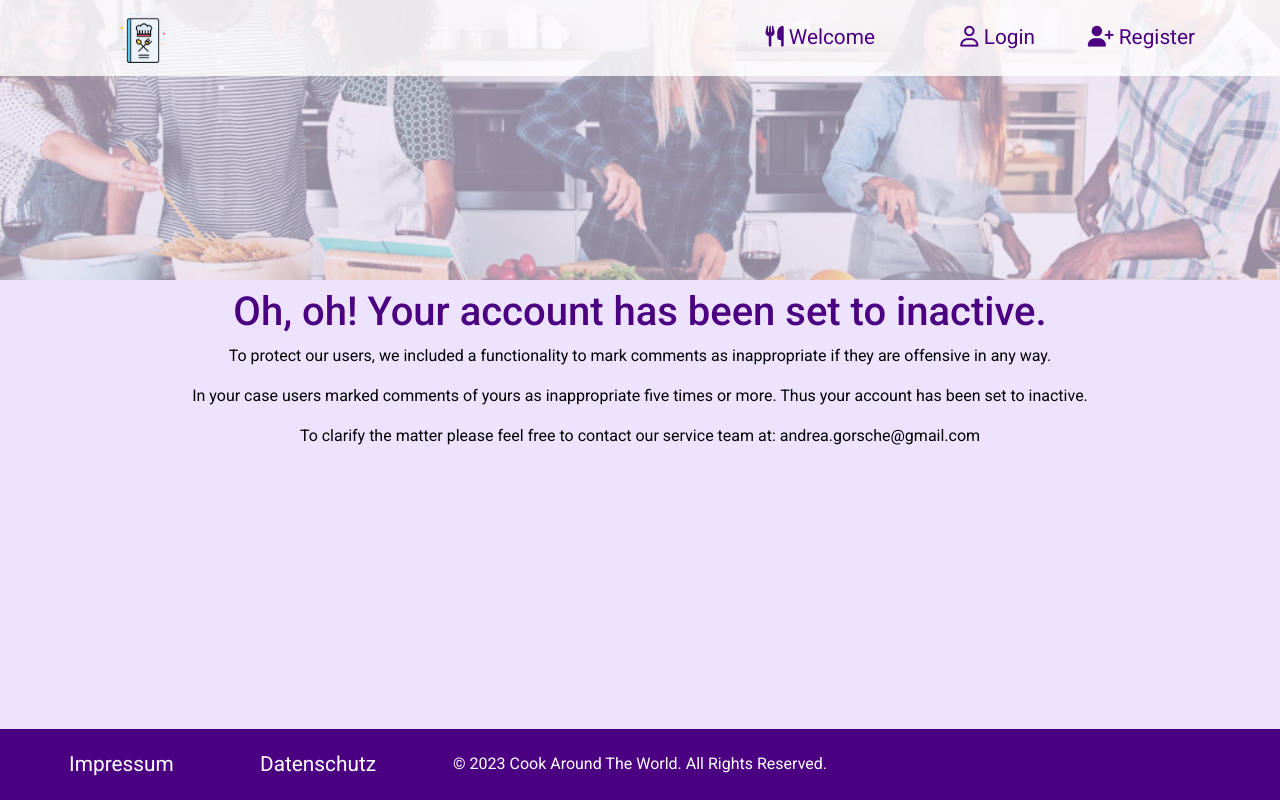
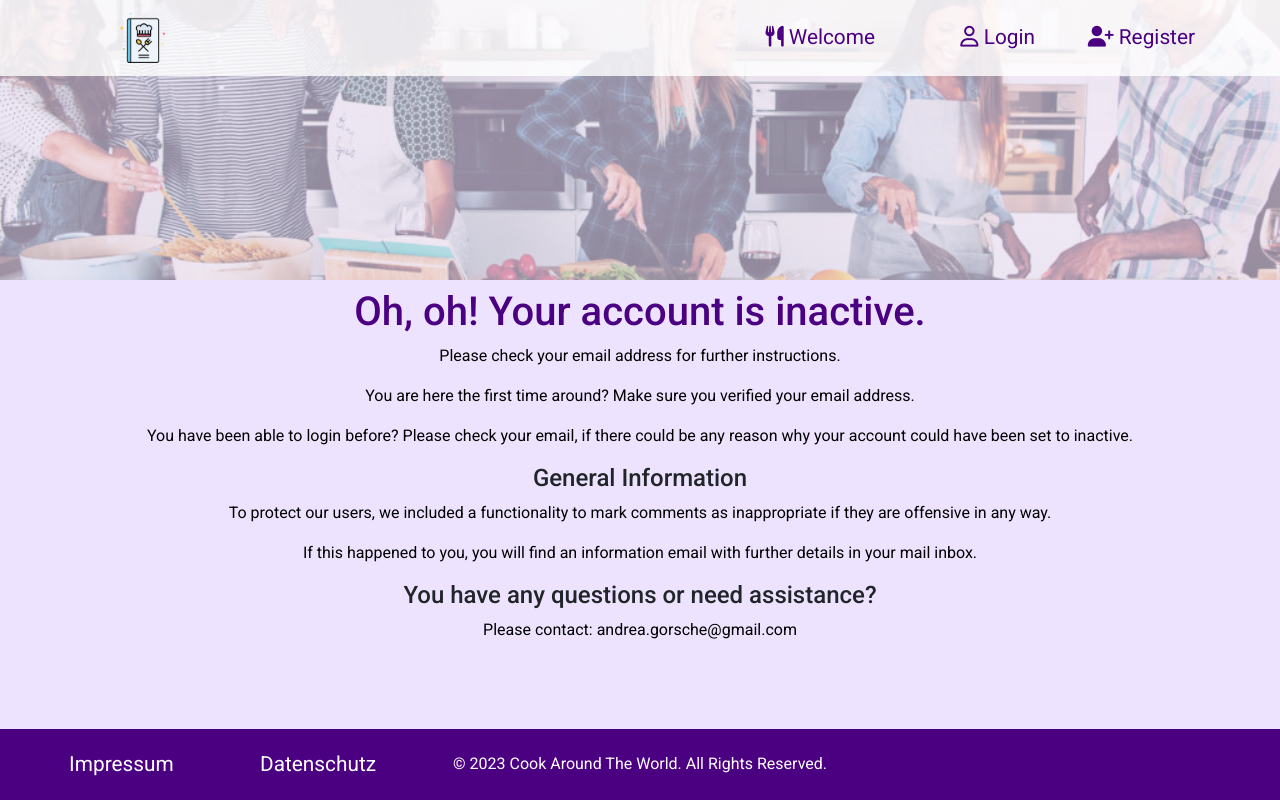
Before and after one commit to andreagorsche/cookaroundtheworld, a React (Create React App) app: page /inactive-account in a window 1280 px wide. Built offline with nearby package versions, Linux system fonts and the light colour scheme; no server answers.

Commit message:
Manage the case of inactive account with personalized message to the user

```diff
--- a/src/pages/auth/InactiveAccount.js
+++ b/src/pages/auth/InactiveAccount.js
@@ -5,12 +5,21 @@ import Header from "../../components/Header";
 const InactiveAccount = () => {
   return (
       <div>
-      <Header imageUrl={JoinHeader} />
-      <h1>Oh, oh! Your account has been set to inactive.</h1>
-      <p>To protect our users, we included a functionality to mark comments as inappropriate if they are offensive in any way.</p>
-      <p>In your case users marked comments of yours as inappropriate five times or more. Thus your account has been set to inactive.</p>
-      <p>To clarify the matter please feel free to contact our service team at: andrea.gorsche@gmail.com</p>
-            </div>
+        <Header imageUrl={JoinHeader} />
+        <h1>Oh, oh! Your account is inactive.</h1>
+        <p>Please check your email address for further instructions.</p>
+
+        <p>You are here the first time around? Make sure you verified your email address.</p>
+
+        <p>You have been able to login before? Please check your email, if there could be any reason why your account could have been set to inactive.</p>
+
+        <h4 style={{ textAlign: "center" }}>General Information</h4>
+        <p>To protect our users, we included a functionality to mark comments as inappropriate if they are offensive in any way.</p>
+        <p>If this happened to you, you will find an information email with further details in your mail inbox.</p>
+
+        <h4 style={{ textAlign: "center" }}>You have any questions or need assistance?</h4>
+        <p>Please contact: andrea.gorsche@gmail.com </p>
+      </div>
   );
 };
 
--- a/src/pages/auth/LoginForm.js
+++ b/src/pages/auth/LoginForm.js
@@ -60,16 +60,12 @@ function LoginForm() {
 
         // Proceed with redirecting the user to the home page
         history.push("/");
-      } else {
-        console.log("User account is inactive.");
-        history.push("/inactive-account");
       }
-
         // Proceed with redirecting the user to the home page
         history.push("/");
       } catch (err) {
         console.error("Login error:", err);
-        setErrors(err.response?.data);
+        history.push("/inactive-account");
       }
     };
 
```
